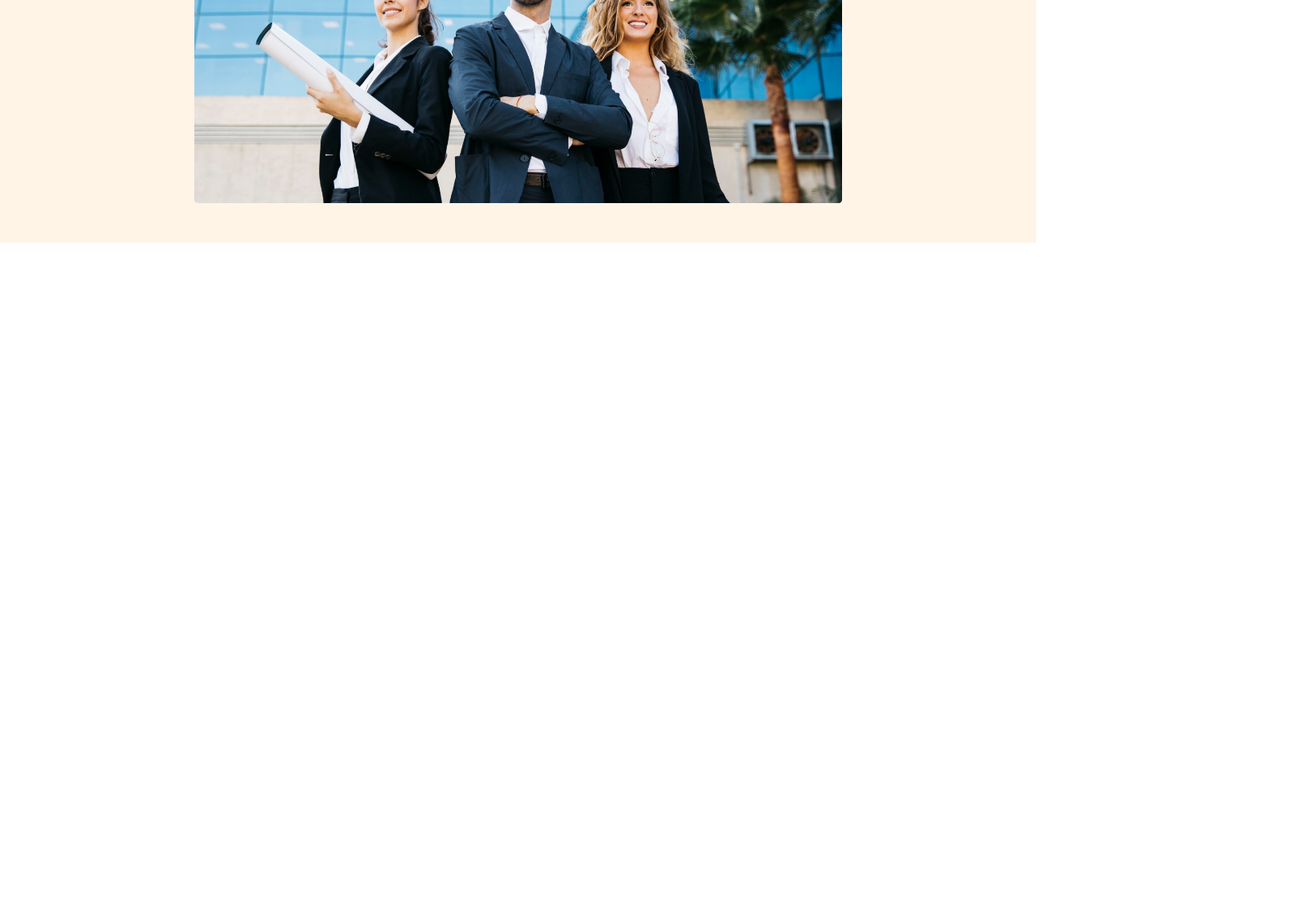
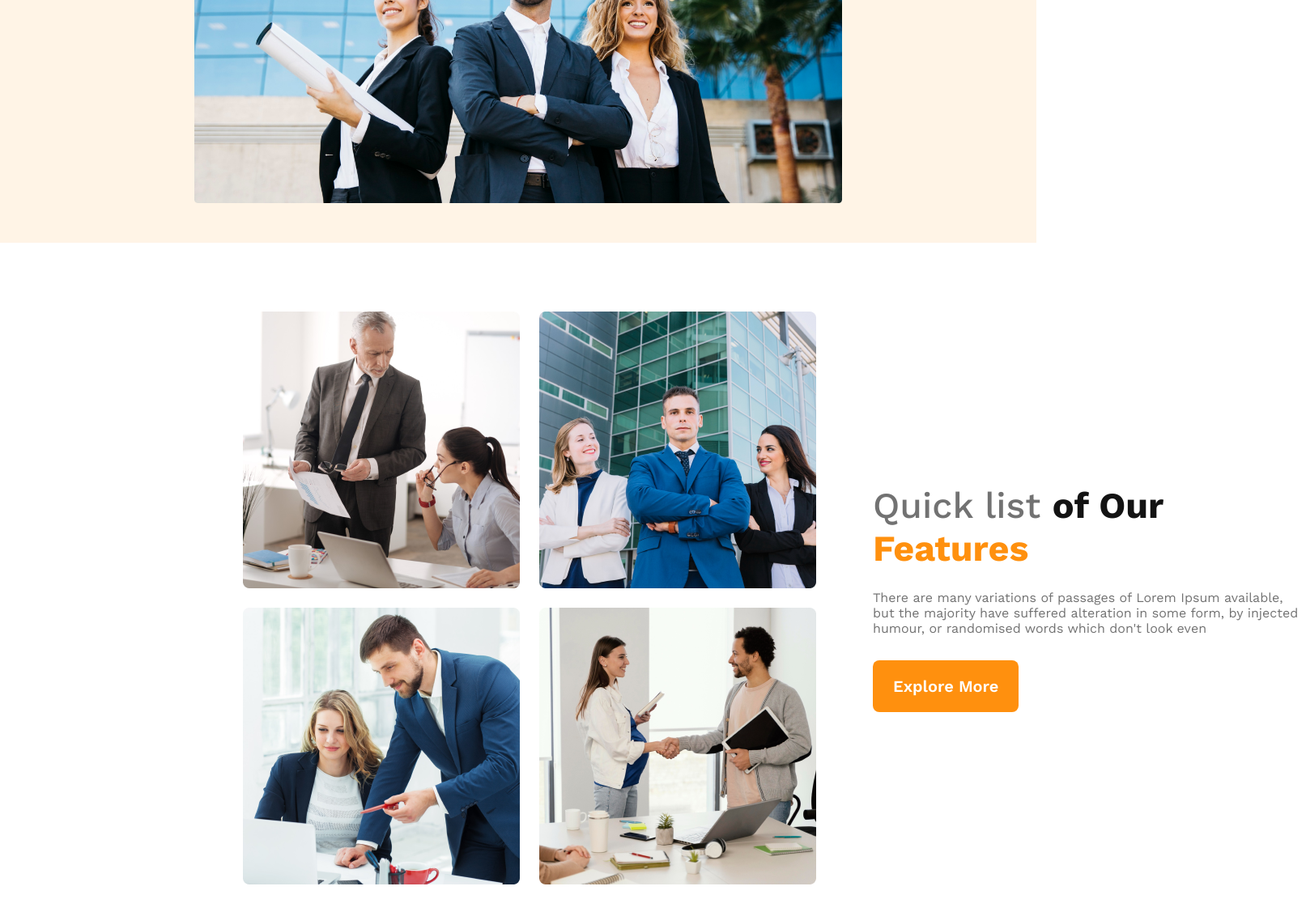
Before and after one commit to mdnuruzzaman123/g3-architects-website, a plain HTML site: page index.html in a window 1280 px wide. Shown: the part 705-1837 px from the top of the page at 81% size, 1613 px wide, since content can reach past the window. Before the commit the page ends 1005 px from the top, so only its background shows below. Drawn offline with nearby package versions, Linux system fonts and the light colour scheme.

Commit message:
feature section complete

```diff
--- a/index.html
+++ b/index.html
@@ -27,7 +27,20 @@
         </div>
     </header>
     <main>
-
+        <!-- feature section -->
+        <section class="feature-section">
+            <div class="section-feature-img">
+                <img src="images/team1.png" alt="">
+                <img src="images/team2.png" alt="">
+                <img src="images/team3.png" alt="">
+                <img src="images/team4.png" alt="">
+            </div>
+            <div class="section-feature-content">
+                <h3 class="feature-content-title">Quick list <span id="span1">of Our</span><span id="span2"> Features</span></h3>
+                <p class="feature-content-description">There are many variations of passages of Lorem Ipsum available, but the majority have suffered alteration in some form, by injected humour, or randomised words which don't look even</p>
+                <button class="btn-primary">Explore More</button>
+            </div>
+        </section>
     </main>
     <footer>
 
--- a/style.css
+++ b/style.css
@@ -80,6 +80,51 @@ nav li a {
     width: 100%;
     margin-top: 50px;
 }
+
+/* main styles */
+main{
+    max-width: 1440px;
+    margin: 85px 240px;
+}
+
+/* features styles */
+
+.feature-section{
+    display: flex;
+    align-items: center;
+    margin: 0px 60px;
+}
+.section-feature-img{
+    display: grid;
+    grid-template-columns: repeat(2,1fr);
+    gap:1.5rem ;
+}
+.section-feature-content{
+    padding-left:70px ;
+}
+.feature-content-title{
+    width: 465px;
+    color: #727272;
+    font-size: 2.8rem;
+    font-weight: 500;
+    margin-bottom: 25px;
+}
+#span1{
+    color: #131313;
+    font-weight: 700;
+}
+#span2{
+    color: #FF900E;
+    font-weight: 700;
+}
+.feature-content-description{
+    width: 535px;
+    color: #727272;
+    font-size: 1rem;
+    font-weight: 400;
+    margin-bottom: 30px;
+}
+
 /* responsive styles */
 /* mobile styles */
 
@@ -87,11 +132,26 @@ nav li a {
     header{
         padding: 10px;
     }
-    nav{
+    nav, .feature-section {
         flex-direction: column;
     }
     nav li {
         margin: 10px 10px 0px 10px;
+    }
+    .section-feature-img{
+        grid-template-columns: 1fr;
+    }
+    main{
+        margin: 30px auto;
+    }
+    .section-feature-content{
+        padding: 15px;
+    }
+    .feature-content-title{
+        width: 300px;
+    }
+    .feature-content-description{
+        width: 300px;
     }
 }
 /* tab styles */
@@ -100,10 +160,25 @@ nav li a {
     header{
         padding: 10px;
     }
-    nav{
+    nav, .feature-section{
         flex-direction: column;
 }
 nav li {
     margin: 10px 10px 0px 10px;
 }
+main{
+    margin: 30px auto;
 }
+.feature-section{
+    margin: 0 30px;
+}
+.section-feature-content{
+    padding: 0px;
+}
+.feature-content-title{
+    margin-top: 25px;
+}
+.feature-content-description{
+    width: auto;
+}
+}
```
